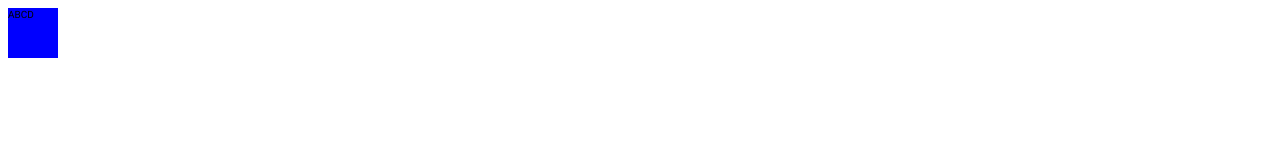
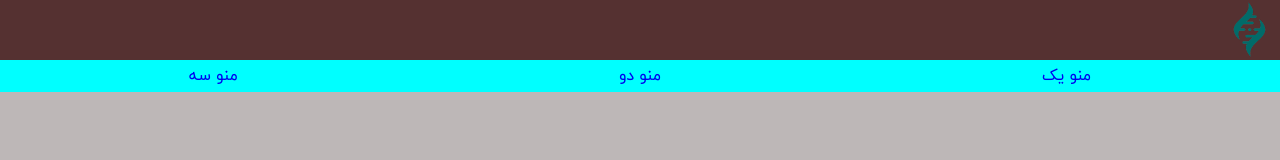
Before and after one commit to alochekab/alochekab, a website: page layout.html in a window 1280 px wide. Drawn offline with Linux system fonts and the light colour scheme; files whose address does not match are found by name.

Commit message:
creating the uncompleted navbar for the header

```diff
--- a/assets/sass/layouts/_footer.scss
+++ /dev/null
@@ -1,5 +0,0 @@
-.footer {
-  width: 50px;
-  height: 50px;
-  background-color: blue;
-}
--- a/assets/sass/layouts/_header.scss
+++ b/assets/sass/layouts/_header.scss
@@ -0,0 +1,55 @@
+.layout-page {
+  // width: 100%;
+  margin: 0;
+  padding: 0;
+  background-color: rgb(189, 183, 183);
+}
+
+.header {
+  width: 100%;
+  height: 60px;
+  background-color: rgb(85, 49, 49);
+}
+
+.header-logo {
+  margin-right: 10px;
+  max-width: 40px;
+  height: auto;
+}
+
+.navbar {
+  width: 100%;
+  height: 32px;
+  background-color: aqua;
+  text-align: center;
+  font-size: 16px;
+  position: relative;
+  // overflow: hidden;
+}
+
+.nav-ul {
+  height: 100%;
+  display: -ms-flexbox;
+  display: -webkit-flex;
+  display: flex;
+  -webkit-flex-direction: row;
+  flex-direction: row;
+  justify-content: center;
+  // font settings
+}
+
+.nav-ul li {
+  // width: 60rem;
+  padding-top: 5px;
+  width: 100%;
+}
+
+.nav-ul li a {
+  text-decoration: none;
+}
+
+.nav-ul li:hover {
+  border-bottom-width: 1px;
+  border-bottom: solid;
+  border-bottom-color: black;
+}
--- a/layout.html
+++ b/layout.html
@@ -4,10 +4,23 @@
     <meta charset="UTF-8" />
     <meta http-equiv="X-UA-Compatible" content="IE=edge" />
     <meta name="viewport" content="width=device-width, initial-scale=1.0" />
+    <title>layout (Header & Footer)</title>
     <link rel="stylesheet" href="./assets/css/style.css" />
-    <title>Document</title>
   </head>
-  <body>
-    <div class="footer">ABCD</div>
+  <body dir="rtl" class="layout-page">
+    <div class="header">
+      <img
+        class="header-logo"
+        src="assets/images/logo--1Edited.png"
+        alt="main logo"
+      />
+    </div>
+    <div class="navbar">
+      <ul class="nav-ul">
+        <li><a href="#">منو یک</a></li>
+        <li><a href="#">منو دو</a></li>
+        <li><a href="#">منو سه</a></li>
+      </ul>
+    </div>
   </body>
 </html>
```
Also changed, not shown: assets/css/style.css, assets/images/logo--1Edited.png (added).
